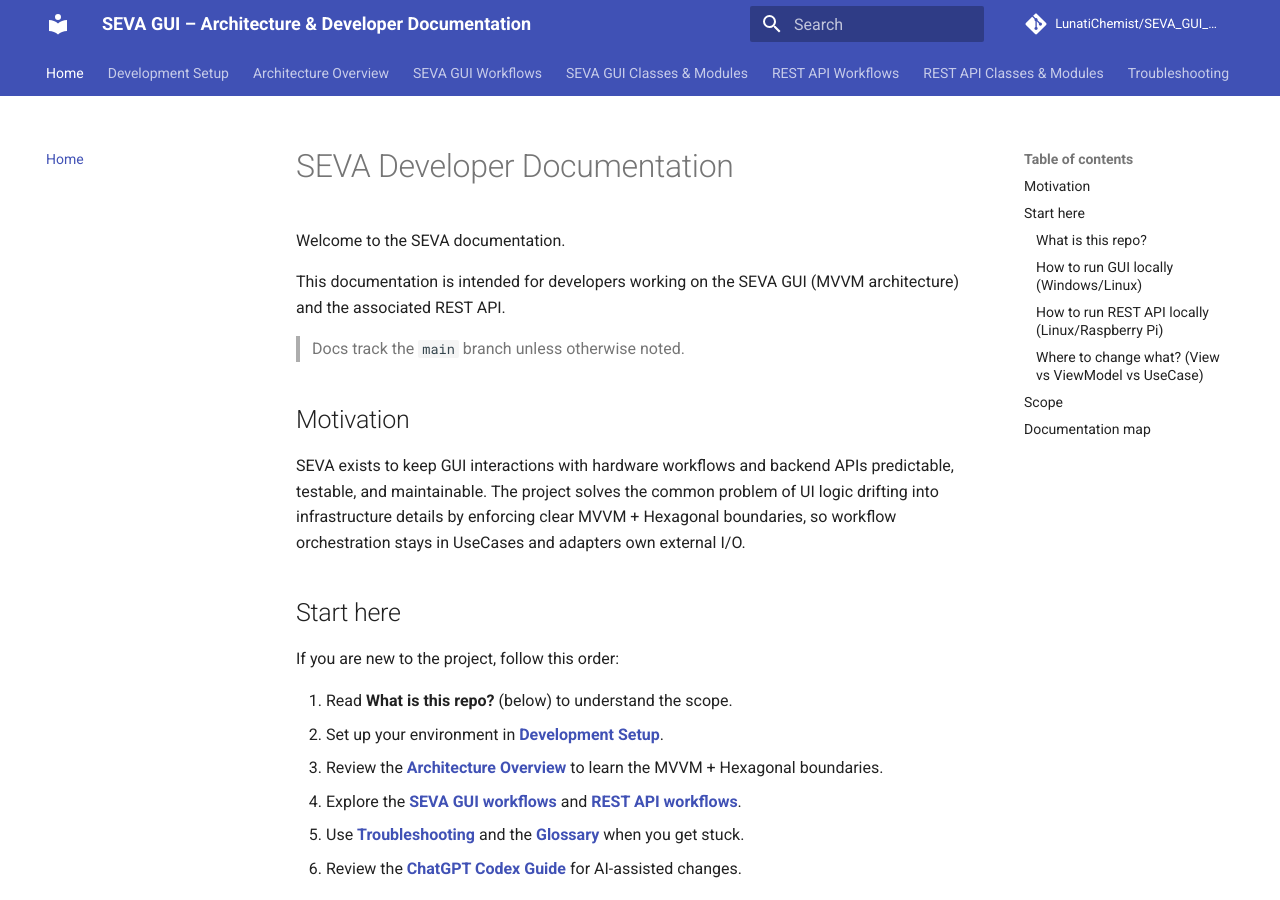
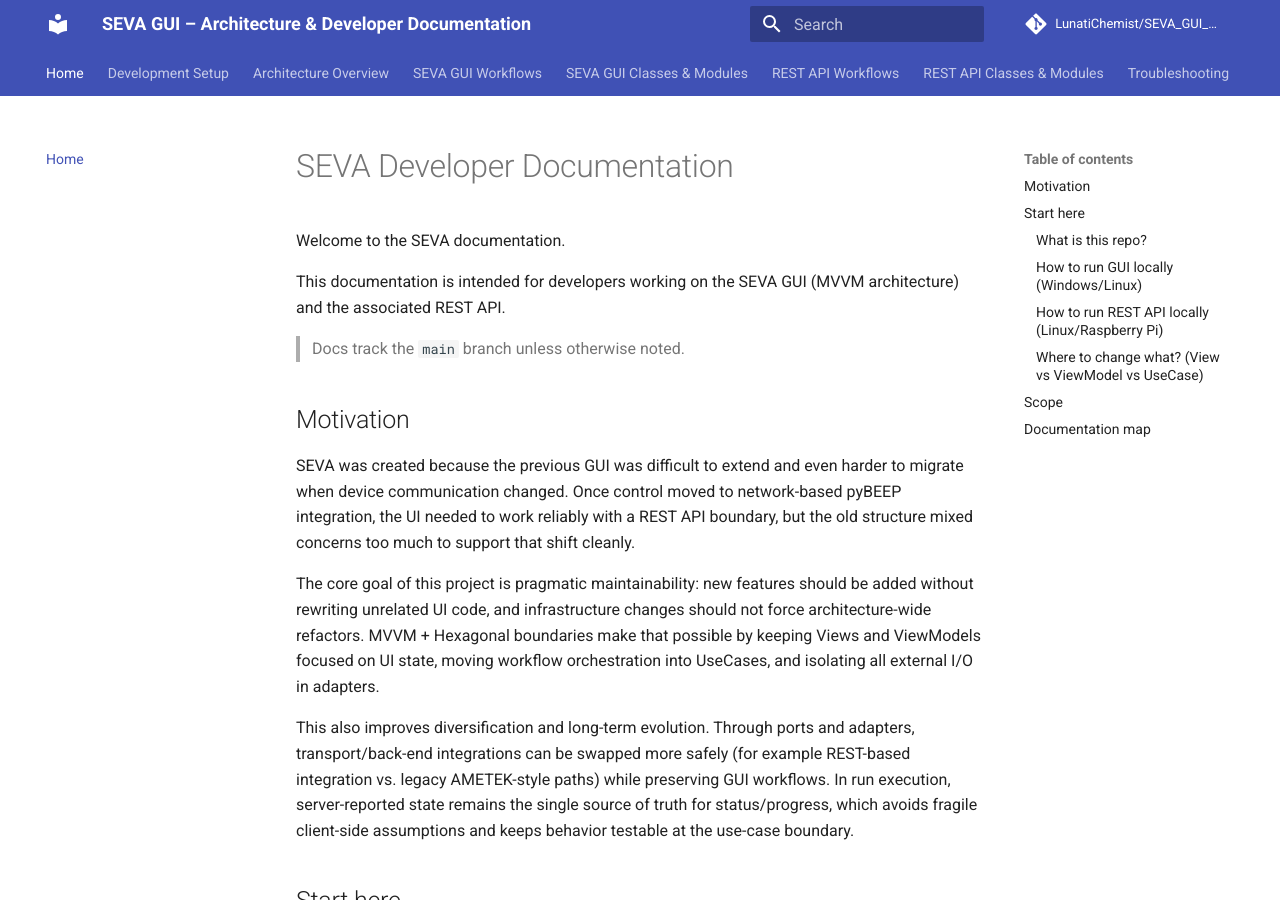
Before and after one commit to LunatiChemist/SEVA_GUI_MVVM, an MkDocs documentation site: the page built from docs/index.md, in a window 1280 px wide and 900 px high. Built offline with MkDocs 1.6.1 and Material for MkDocs 9.7.7, drawn with Linux system fonts in a browser that asks for light colours; comment, search, counter and statistics services are not loaded.

Commit message:
docs: expand motivation with architectural background

```diff
--- a/docs/index.md
+++ b/docs/index.md
@@ -9,11 +9,24 @@ This documentation is intended for developers working on the SEVA GUI
 
 ## Motivation
 
-SEVA exists to keep GUI interactions with hardware workflows and backend APIs
-predictable, testable, and maintainable. The project solves the common problem
-of UI logic drifting into infrastructure details by enforcing clear MVVM +
-Hexagonal boundaries, so workflow orchestration stays in UseCases and adapters
-own external I/O.
+SEVA was created because the previous GUI was difficult to extend and even
+harder to migrate when device communication changed. Once control moved to
+network-based pyBEEP integration, the UI needed to work reliably with a REST
+API boundary, but the old structure mixed concerns too much to support that
+shift cleanly.
+
+The core goal of this project is pragmatic maintainability: new features should
+be added without rewriting unrelated UI code, and infrastructure changes should
+not force architecture-wide refactors. MVVM + Hexagonal boundaries make that
+possible by keeping Views and ViewModels focused on UI state, moving workflow
+orchestration into UseCases, and isolating all external I/O in adapters.
+
+This also improves diversification and long-term evolution. Through ports and
+adapters, transport/back-end integrations can be swapped more safely (for
+example REST-based integration vs. legacy AMETEK-style paths) while preserving
+GUI workflows. In run execution, server-reported state remains the single source
+of truth for status/progress, which avoids fragile client-side assumptions and
+keeps behavior testable at the use-case boundary.
 
 ## Start here
 
```
